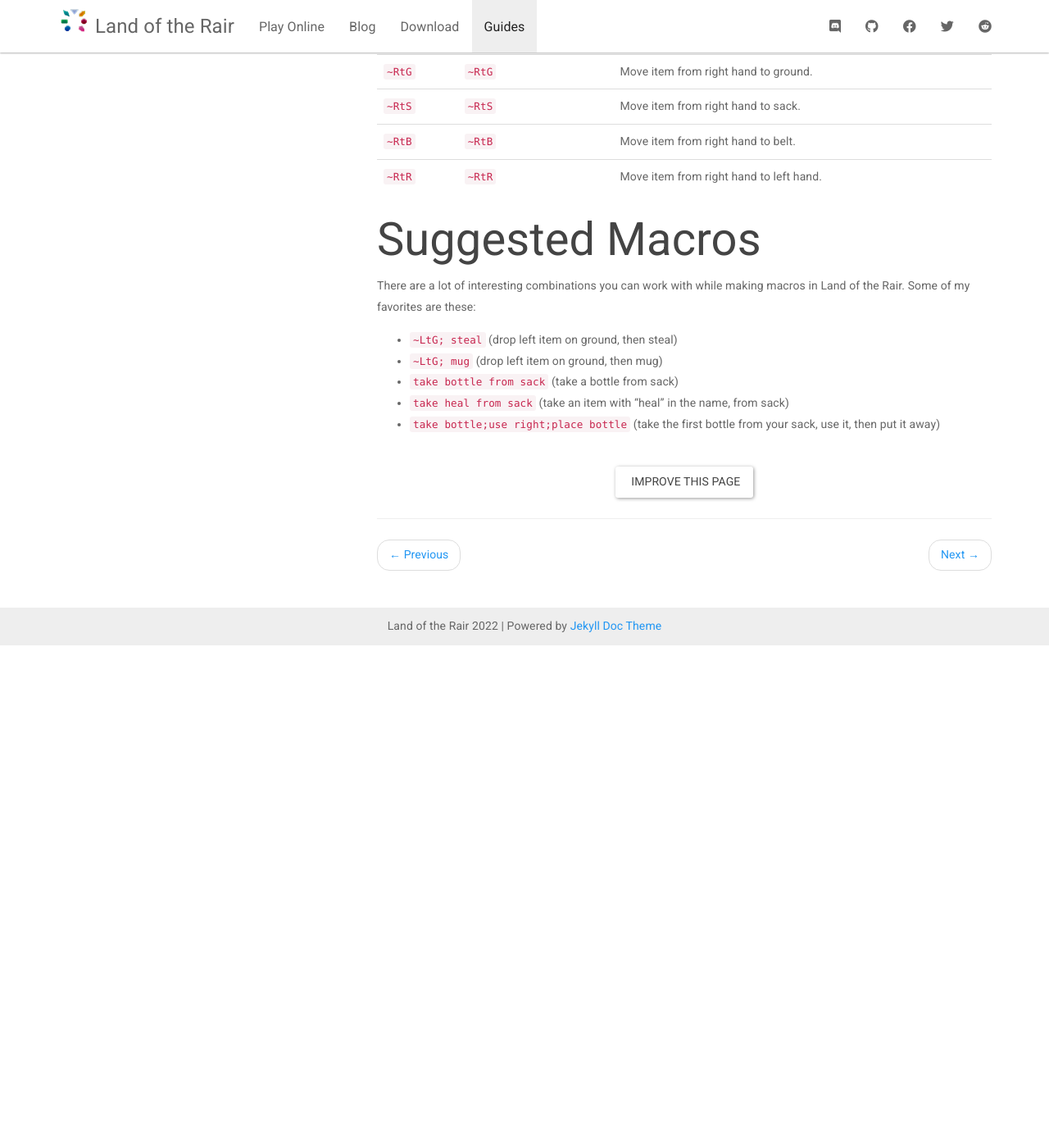
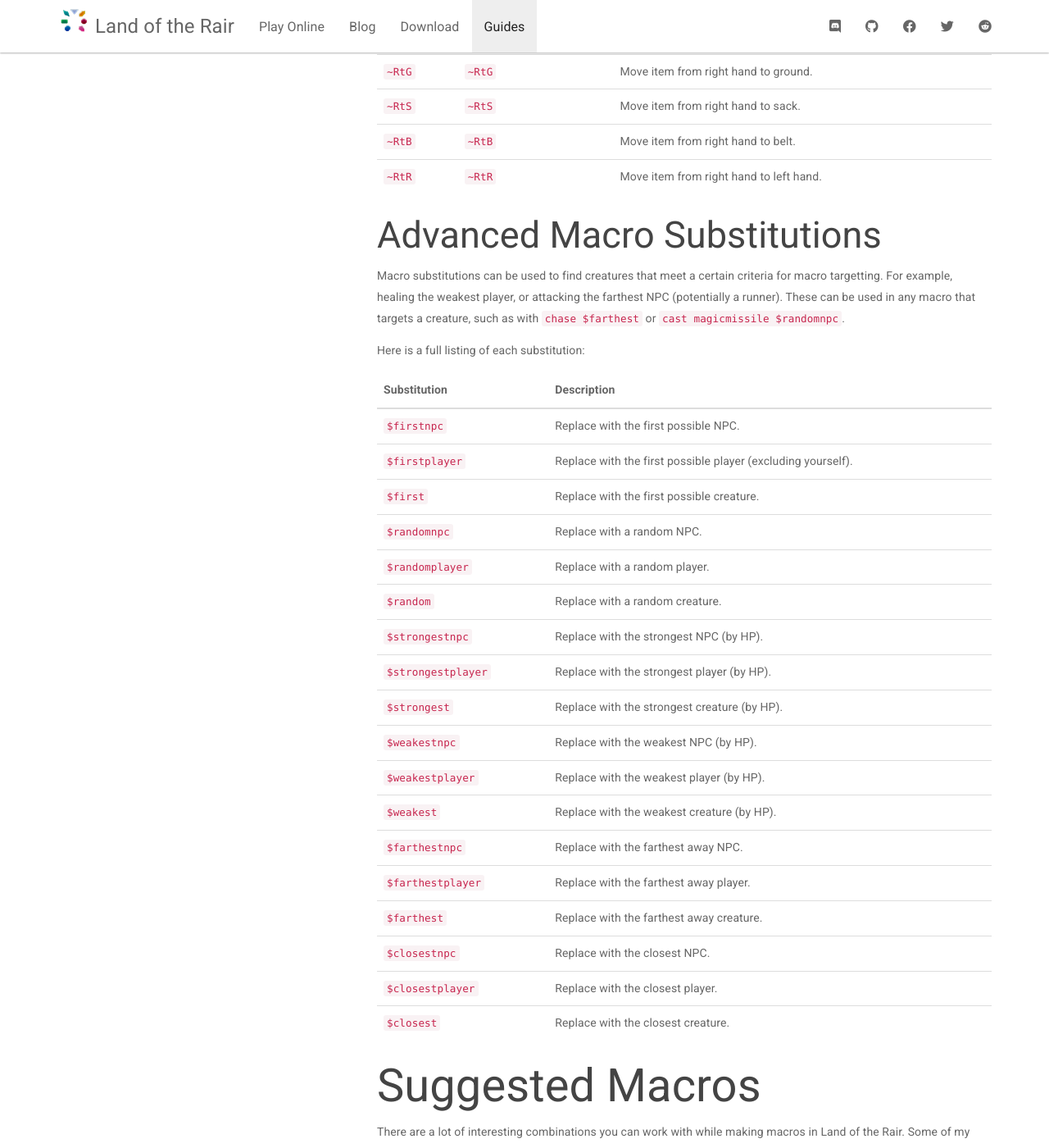
Before and after one commit to LandOfTheRair/landoftherair.github.io, a Jekyll site: the page built from _docs/getting-started/default-macros.md, in a window 1280 px wide and 1400 px high, scrolled down 4311 px. Shown: the whole window at 82% size. Built offline with Jekyll 4.4.1, drawn with Linux system fonts in a browser that asks for light colours; nearby versions of some CDN libraries; before the commit the page ends 5102 px from its top, so only the background shows below that; some of the changed text lies outside the part shown.

Commit message:
Update default-macros.md

```diff
--- a/_docs/getting-started/default-macros.md
+++ b/_docs/getting-started/default-macros.md
@@ -123,6 +123,33 @@ Macro | Syntax | Description
 `~RtB` | `~RtB` | Move item from right hand to belt.
 `~RtR` | `~RtR` | Move item from right hand to left hand.
 
+## Advanced Macro Substitutions
+
+Macro substitutions can be used to find creatures that meet a certain criteria for macro targetting. For example, healing the weakest player, or attacking the farthest NPC (potentially a runner). These can be used in any macro that targets a creature, such as with `chase $farthest` or `cast magicmissile $randomnpc`.
+
+Here is a full listing of each substitution:
+
+Substitution | Description
+------------ | -----------
+`$firstnpc`         | Replace with the first possible NPC.
+`$firstplayer`      | Replace with the first possible player (excluding yourself).
+`$first`            | Replace with the first possible creature.
+`$randomnpc`        | Replace with a random NPC.
+`$randomplayer`     | Replace with a random player.
+`$random`           | Replace with a random creature.
+`$strongestnpc`     | Replace with the strongest NPC (by HP).
+`$strongestplayer`  | Replace with the strongest player (by HP).
+`$strongest`        | Replace with the strongest creature (by HP).
+`$weakestnpc`       | Replace with the weakest NPC (by HP).
+`$weakestplayer`    | Replace with the weakest player (by HP).
+`$weakest`          | Replace with the weakest creature (by HP).
+`$farthestnpc`      | Replace with the farthest away NPC.
+`$farthestplayer`   | Replace with the farthest away player.
+`$farthest`         | Replace with the farthest away creature.
+`$closestnpc`       | Replace with the closest NPC.
+`$closestplayer`    | Replace with the closest player.
+`$closest`          | Replace with the closest creature.
+
 # Suggested Macros
 
 There are a lot of interesting combinations you can work with while making macros in Land of the Rair. Some of my favorites are these:
@@ -132,3 +159,4 @@ There are a lot of interesting combinations you can work with while making macro
 * `take bottle from sack` (take a bottle from sack)
 * `take heal from sack` (take an item with "heal" in the name, from sack)
 * `take bottle;use right;place bottle` (take the first bottle from your sack, use it, then put it away)
+* `cast heal $weakestplayer` (cast heal at the weakest player)
```
